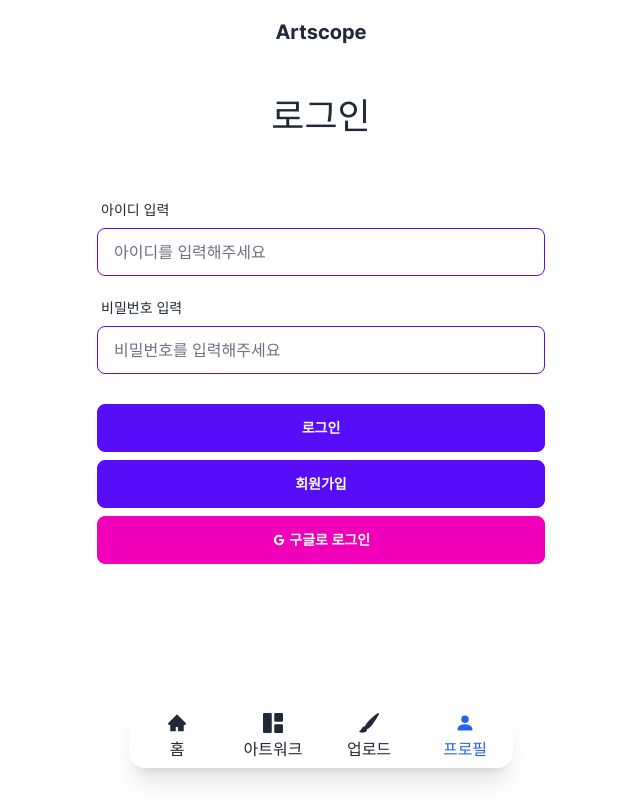
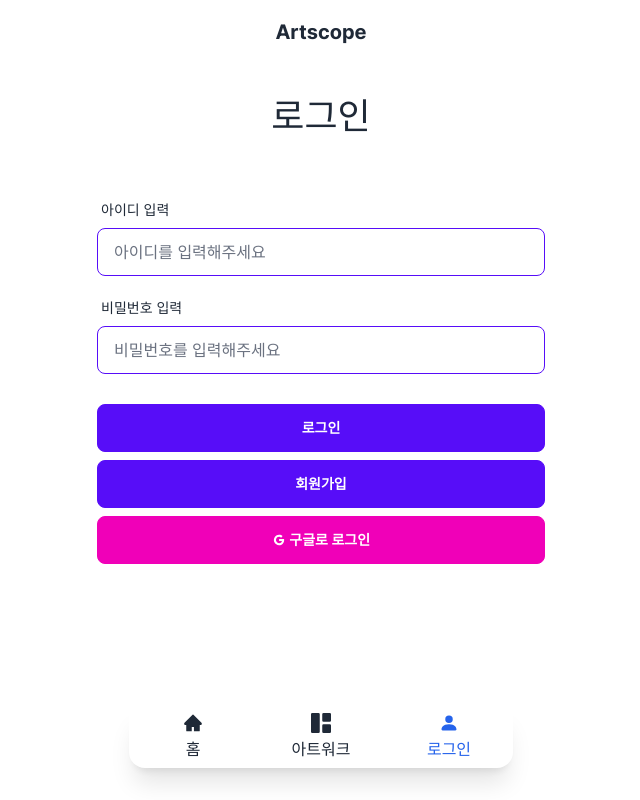
Before and after one commit to jadru/artscope-fe, a Next.js app: page /login in a window 1280 px wide. Shown: the whole page, without its empty margins (319-959 px from the left). Built offline with nearby package versions, Linux system fonts and the light colour scheme.

Commit message:
feat: only login user can access profile, upload and others never

```diff
--- a/src/components/TabLayout/BottomBar.tsx
+++ b/src/components/TabLayout/BottomBar.tsx
@@ -1,5 +1,5 @@
 import Link from 'next/link';
-import React, { FunctionComponent } from 'react';
+import React, { FunctionComponent, useEffect, useState } from 'react';
 import { AiFillHome } from 'react-icons/ai';
 import {
   BsFillBrushFill,
@@ -7,14 +7,23 @@ import {
   BsFillPersonFill,
 } from 'react-icons/bs';
 
+import jxios from '@/utils/jxios';
+
 type Props = {
-  tab: 'playlist' | 'artwork' | 'upload' | 'profile';
+  tab: 'playlist' | 'artwork' | 'upload' | 'profile' | 'login';
   dark?: boolean;
 };
 const BottomBar: FunctionComponent<Props> = ({
   tab = 'home',
   dark = false,
 }) => {
+  const [isArtist, setIsArtist] = useState(false);
+  useEffect(() => {
+    if (jxios.defaults.headers.common['Authorization']) {
+      setIsArtist(true);
+    }
+    // eslint-disable-next-line react-hooks/exhaustive-deps
+  }, [jxios.defaults.headers.common['Authorization']]);
   return (
     <div className={`pb-20 md:pb-28 ${dark ? 'bg-dark' : ''}`}>
       <div className='btm-nav z-30 md:bottom-8 md:left-1/2 md:-ml-48 md:w-96 md:rounded-2xl md:shadow-xl'>
@@ -33,6 +42,8 @@ const BottomBar: FunctionComponent<Props> = ({
 
           <span className='btm-nav-label'>아트워크</span>
         </Link>
+        {isArtist ? (
+          <>
             <Link
               className={tab !== 'upload' ? '' : 'text-blue-600'}
               href='/upload'
@@ -48,6 +59,16 @@ const BottomBar: FunctionComponent<Props> = ({
               <BsFillPersonFill className='h-5 w-5' />
               <span className='btm-nav-label'>프로필</span>
             </Link>
+          </>
+        ) : (
+          <Link
+            className={tab !== 'login' ? '' : 'text-blue-600'}
+            href='/login'
+          >
+            <BsFillPersonFill className='h-5 w-5' />
+            <span className='btm-nav-label'>로그인</span>
+          </Link>
+        )}
       </div>
     </div>
   );
--- /dev/null
+++ b/src/constant/auth.ts
@@ -0,0 +1 @@
+export const artistAuthRequired = ['/profile', '/upload', '/artist/info'];
--- a/src/pages/_app.tsx
+++ b/src/pages/_app.tsx
@@ -12,6 +12,7 @@ import '@/styles/globals.css';
 import '@/styles/colors.css';
 import 'react-toastify/dist/ReactToastify.min.css';
 
+import { artistAuthRequired } from '@/constant/auth';
 import { GA_TRACKING_ID } from '@/constant/env';
 import jxios from '@/utils/jxios';
 
@@ -19,8 +20,6 @@ import jxios from '@/utils/jxios';
  * !STARTERCONF info
  * ? `Layout` component is called in every page using `np` snippets. If you have consistent layout across all page, you can add it here too
  */
-
-const artistAuthRequired = ['/profile', '/upload', '/artist/info'];
 
 function MyApp({ Component, pageProps }: AppProps) {
   const [queryClient] = useState(() => new QueryClient());
--- a/src/pages/login.tsx
+++ b/src/pages/login.tsx
@@ -124,7 +124,7 @@ const Login = () => {
           </div>
         </form>
       </TabLayout>
-      <BottomBar tab='profile' />
+      <BottomBar tab='login' />
     </>
   );
 };
```
Lines whose indentation alone changed are shown as unchanged.
